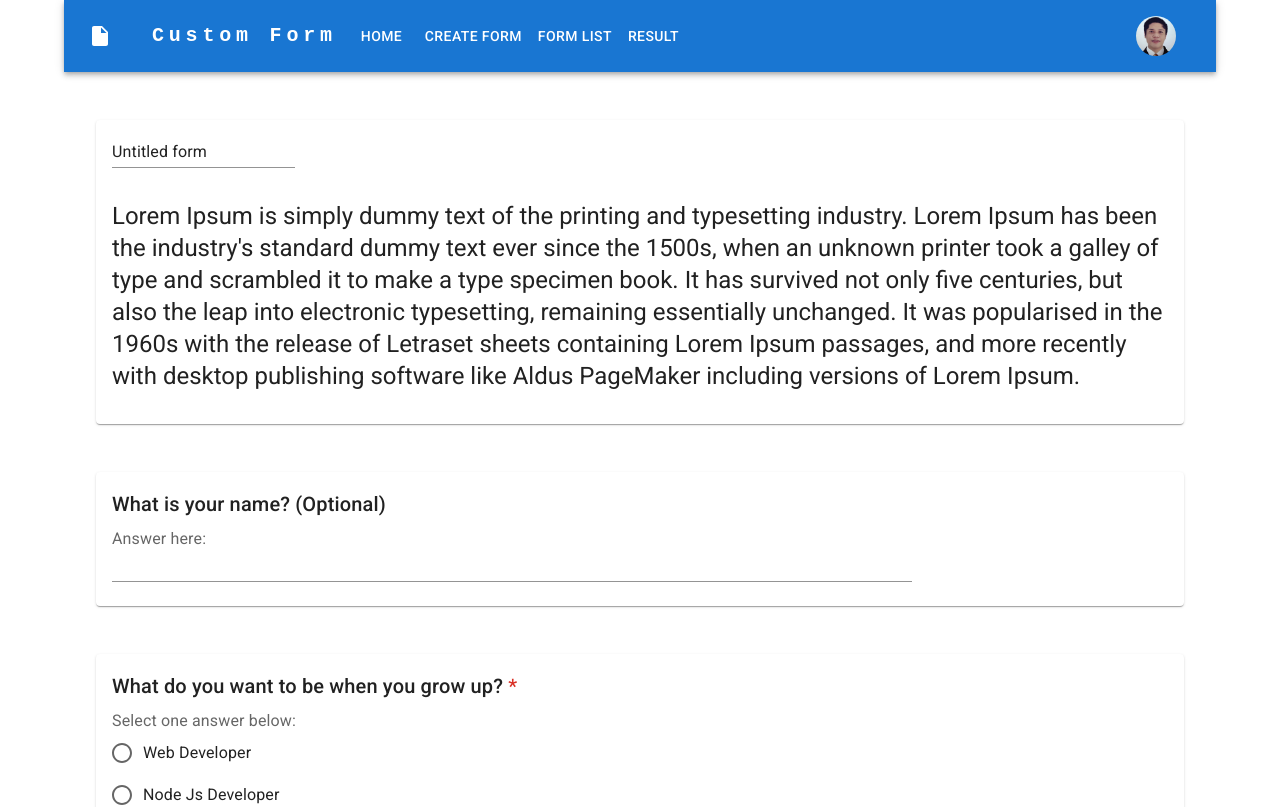
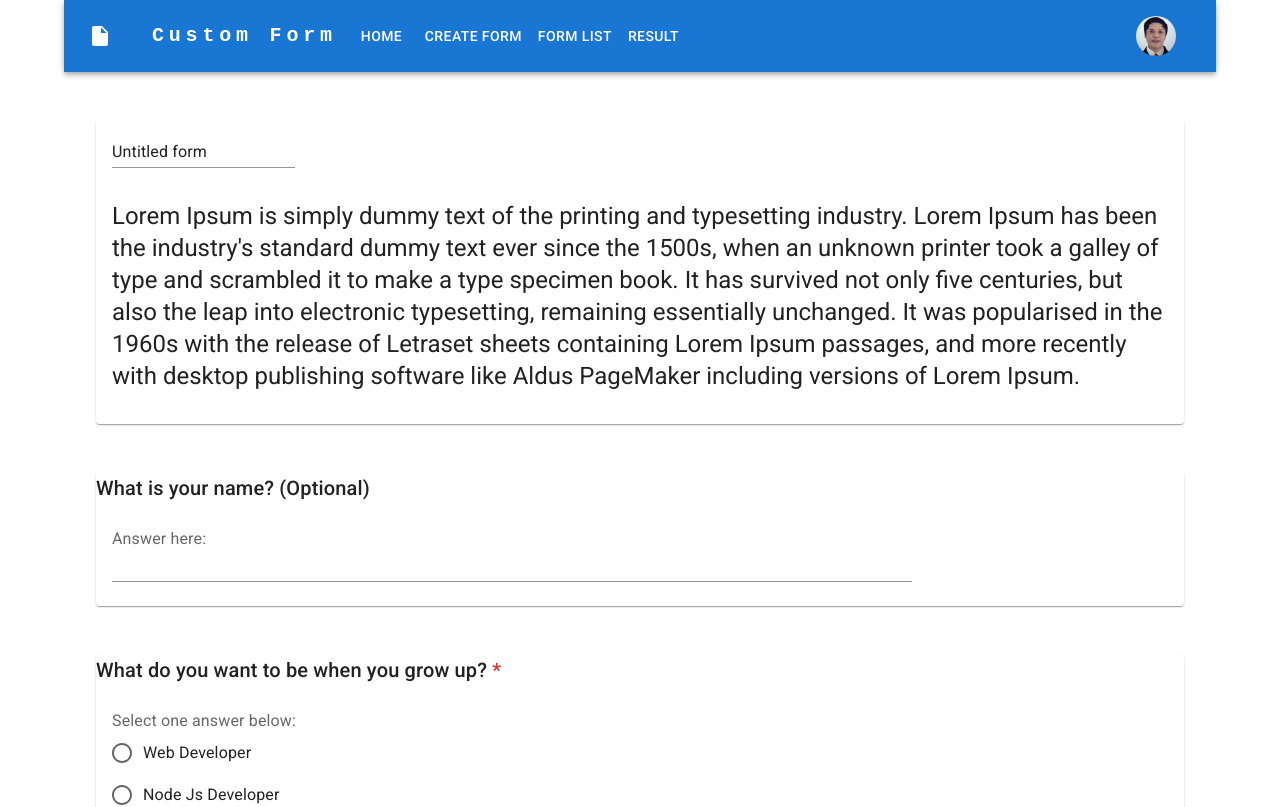
Before and after one commit to JosephCanete/crud-app, a React (Create React App) app: page / in a window 1280 px wide. Shown: the top 807 px of the page. Built offline with nearby package versions, Linux system fonts and the light colour scheme.

Commit message:
Update the code on cards

```diff
--- a/src/components/cards/CardChild.jsx
+++ b/src/components/cards/CardChild.jsx
@@ -4,10 +4,13 @@ import RadioGroup from "@mui/material/RadioGroup";
 import FormControlLabel from "@mui/material/FormControlLabel";
 import Radio from "@mui/material/Radio";
 import TextField from "@mui/material/TextField";
+import CardContent from "@mui/material/CardContent";
+import FormControl from "@mui/material/FormControl";
 
 export default function CardChild({ item }) {
   return (
-    <>
+    <CardContent>
+      <FormControl>
         {item.questionType === "multi" ? (
           <>
             <FormLabel>Select one answer below:</FormLabel>
@@ -15,7 +18,6 @@ export default function CardChild({ item }) {
               <React.Fragment key={index}>
                 <RadioGroup defaultValue="null" name="radio-buttons-group">
                   <FormControlLabel
-                  key={index}
                     value={answer}
                     control={<Radio />}
                     label={answer}
@@ -36,6 +38,7 @@ export default function CardChild({ item }) {
             />
           </>
         )}
-    </>
+      </FormControl>
+    </CardContent>
   );
 }
--- a/src/components/cards/Cards.jsx
+++ b/src/components/cards/Cards.jsx
@@ -25,12 +25,8 @@ export default function Cards({ data }) {
       {mockContent.map((item, index) => (
         <React.Fragment key={index}>
           <Card style={{ margin: "3rem 2rem" }}>
-            <CardContent>
-              <FormControl>
-                <CardTitle item={item} />
-                <CardChild item={item} />
-              </FormControl>
-            </CardContent>
+            <CardTitle item={item} />
+            <CardChild item={item} />
           </Card>
         </React.Fragment>
       ))}
```
Lines whose indentation alone changed are shown as unchanged.
